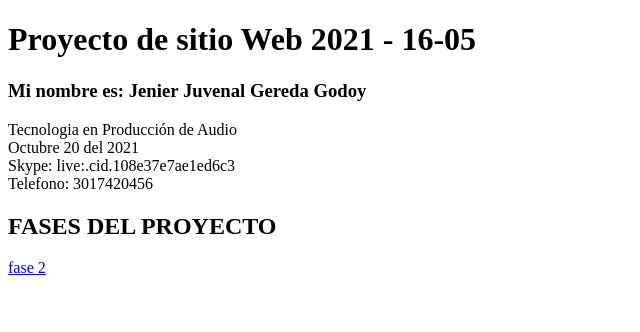
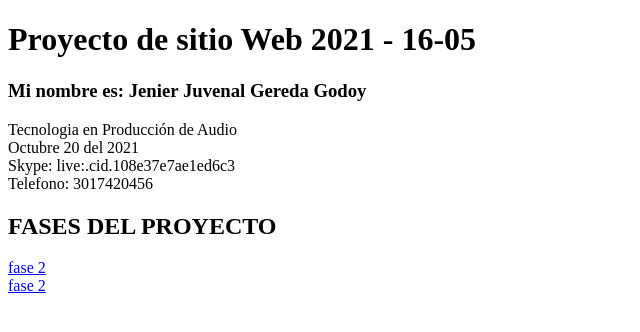
Before and after one commit to Juve03/DWS-Jenier-gereda, a plain HTML site: page index.html in a window 1280 px wide. Shown: the full height of the page, 0-640 px from the left. Drawn offline with Linux system fonts and the light colour scheme.

Commit message:
Update index.html

```diff
--- a/index.html
+++ b/index.html
@@ -16,6 +16,7 @@
         Telefono: 3017420456 <br>
     </p>
     <h2>FASES DEL PROYECTO</h2>
-    <a href="fase-2/design.html">fase 2</a>
+    <a href="fase-2/design.html">fase 2</a> <br>
+    <a href="fase-3/Index.html">fase 2</a>
 </body>
 </html>
```
